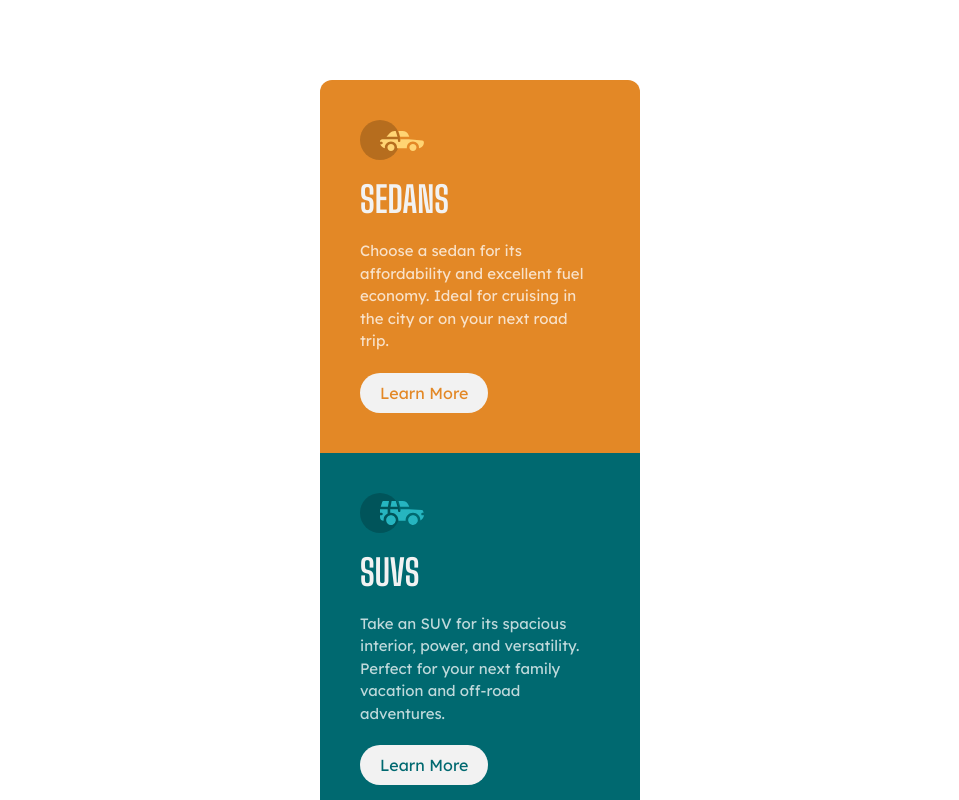
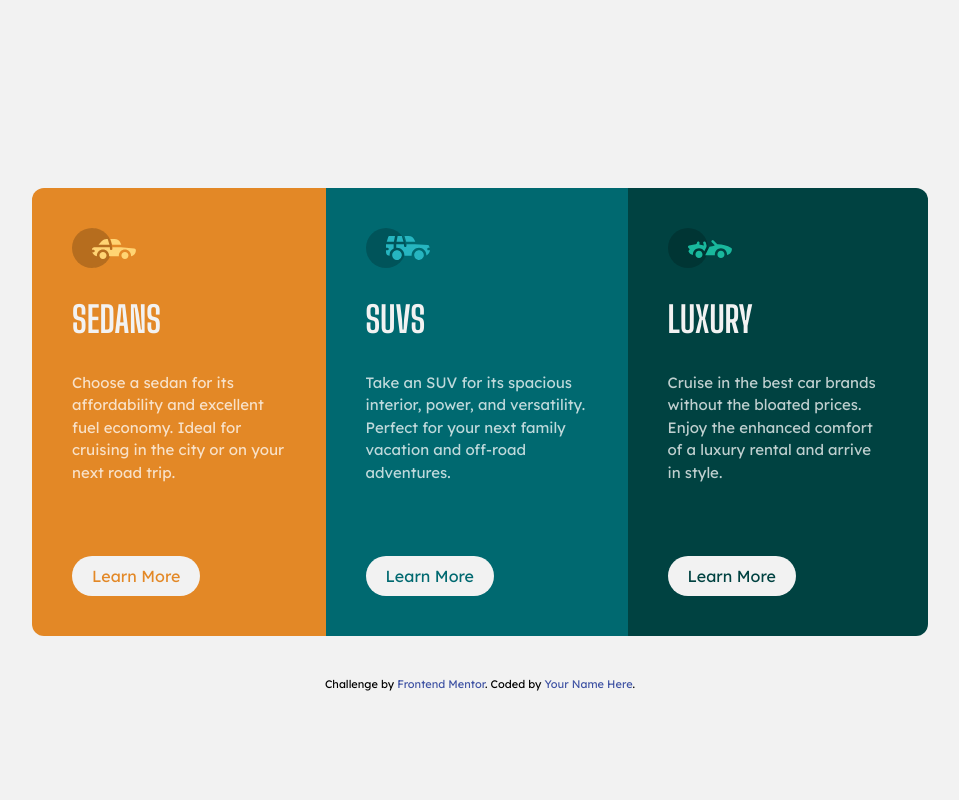
Before and after one commit to taufanbasri/card-component, a website: page index.html in a window 1280 px wide. Shown: the top 800 px of the page, without its empty margins (160-1119 px from the left). Drawn offline with Linux system fonts and the light colour scheme.

Commit message:
Desktop Design

```diff
--- a/index.html
+++ b/index.html
@@ -21,22 +21,21 @@
     .attribution a { color: hsl(228, 45%, 44%); }
   </style>
 </head>
-<body class="flex flex-col gap-10 items-center content-center justify-center min-h-screen pt-20  font-lexend">
+<body class="flex flex-col gap-10 items-center content-center justify-center min-h-screen pt-20  font-lexend bg-very-light-gray">
 
-  <main class="flex flex-col max-w-xs rounded-xl overflow-hidden
-  ">
-    <div class="bg-bright-orange p-10 flex flex-col gap-5 items-start">
+  <main class="flex flex-col max-w-xs rounded-xl overflow-hidden lg:flex-row lg:max-w-4xl">
+    <div class="bg-bright-orange p-10 flex flex-col gap-5 items-start lg:gap-8">
       <svg width="64" height="40" xmlns="http://www.w3.org/2000/svg"><g fill="none" fill-rule="evenodd"><circle fill="#000" opacity=".201" cx="20" cy="20" r="20"/><path d="M52.936 24.11c1.942 0 3.517 1.542 3.517 3.445 0 1.903-1.575 3.445-3.517 3.445s-3.516-1.542-3.516-3.445c0-1.903 1.574-3.445 3.516-3.445zm-21.957 0c1.942 0 3.517 1.542 3.517 3.445 0 1.903-1.575 3.445-3.517 3.445s-3.516-1.542-3.516-3.445c0-1.903 1.574-3.445 3.516-3.445zm6.948-4.848v1.429c0 .716.61 1.293 1.348 1.259a1.295 1.295 0 001.225-1.295v-1.393h8.256l13.483 1.313c.956.093 1.676.881 1.676 1.814 0 2.89-2.126 5.303-4.926 5.819.397-3.557-2.458-6.62-6.053-6.62-3.646 0-6.504 3.14-6.039 6.723h-9.879c.466-3.588-2.397-6.722-6.039-6.722-3.595 0-6.45 3.062-6.052 6.62-2.14-.398-3.916-1.912-4.61-3.931h1.142c.731 0 1.32-.598 1.285-1.322-.033-.678-.629-1.2-1.322-1.2H20v-.251c0-1.274 1.066-2.243 2.306-2.243h15.62zM42.59 11c2.645 0 4.99 1.556 5.972 3.963l.726 1.779H40.17L38.413 11h4.178zm-6.865 0l1.758 5.741H26.505l3.357-3.654A6.502 6.502 0 0134.644 11h1.082z" fill="#FFD473" fill-rule="nonzero"/></g></svg>
       <h2 class="font-shoulders text-4xl uppercase text-very-light-gray">Sedans</h2>
-      <p class="text-[15px] text-transparent-white">
+      <p class="text-[15px] text-transparent-white mb-10">
         Choose a sedan for its affordability and excellent fuel economy. Ideal for cruising in the city or on your next road trip.
       </p>
       <button class="bg-very-light-gray px-5 py-2 text-bright-orange rounded-full hover:bg-bright-orange hover:text-very-light-gray hover:ring hover:ring-very-light-gray active:text-very-light-gray active:ring active:ring-very-light-gray">Learn More</button>
     </div>
-    <div class="bg-dark-cyan p-10 flex flex-col gap-5 items-start">
+    <div class="bg-dark-cyan p-10 flex flex-col gap-5 items-start lg:gap-8">
       <svg width="64" height="40" xmlns="http://www.w3.org/2000/svg"><g fill="none" fill-rule="evenodd"><circle fill="#000" opacity=".201" cx="20" cy="20" r="20"/><path d="M31.002 22.358c2.917 0 5.18 2.593 4.762 5.506a4.828 4.828 0 01-2.962 3.778 4.797 4.797 0 01-5.3-1.165c-1.188-1.26-1.235-2.613-1.263-2.613-.42-2.924 1.857-5.506 4.763-5.506zm22 0c3.457 0 5.798 3.567 4.41 6.744A4.816 4.816 0 0152.3 31.94a4.826 4.826 0 01-4.06-4.077c-.42-2.915 1.846-5.506 4.762-5.506zm-15.04-6.083v1.462a1.29 1.29 0 001.352 1.29c.693-.033 1.227-.631 1.227-1.326v-1.426h8.3l13.056.716a1.29 1.29 0 011.164.917c.27.895.446 1.477.563 1.87h-1.047c-.694 0-1.291.534-1.324 1.228a1.29 1.29 0 001.288 1.352h1.445c-.164 2.225-1.57 4.193-3.6 5.05.13-4.212-3.255-7.63-7.384-7.63-4.317 0-7.762 3.718-7.358 8.086h-7.285c.43-4.655-3.503-8.531-8.131-8.046v-3.543h7.734zm-10.312 0v4.308a7.4 7.4 0 00-4.006 7.274 3.874 3.874 0 01-3.642-3.864v-1.635h1.46a1.29 1.29 0 000-2.58h-1.461v-3.213l.003-.29h7.646zm14.986-8.196c2.65 0 5 1.592 5.984 4.055l.63 1.579a5.525 5.525 0 01-.065-.004l-.026-.002-.034-.002-.022-.002a4.178 4.178 0 00-.224-.006l-.098-.001h-.039l-.136-.001h-.052l-.326-.001H40.211L38.528 8.08zm-13.632 0l-1.122 5.616h-7.144l1.47-4.71a1.29 1.29 0 011.231-.906h5.565zm6.832 0l1.683 5.615h-7.007l1.121-5.615h4.203z" fill="#26B5C0" fill-rule="nonzero"/></g></svg>
       <h2 class="font-shoulders text-4xl uppercase text-very-light-gray">SUVs</h2>
-      <p class="text-[15px] text-transparent-white">
+      <p class="text-[15px] text-transparent-white mb-10">
         Take an SUV for its spacious interior, power, and versatility. Perfect for your next family vacation  and off-road adventures.
       </p>
       <button class="bg-very-light-gray px-5 py-2 text-dark-cyan rounded-full hover:bg-dark-cyan
@@ -44,10 +43,10 @@
       hover:ring
       hover:ring-very-light-gray">Learn More</button>
     </div>
-    <div class="bg-very-dark-cyan p-10 flex flex-col gap-5 items-start">
+    <div class="bg-very-dark-cyan p-10 flex flex-col gap-5 items-start lg:gap-8">
       <svg width="64" height="40" xmlns="http://www.w3.org/2000/svg"><g fill="none" fill-rule="evenodd"><circle fill="#000" opacity=".201" cx="20" cy="20" r="20"/><path d="M30.98 22.835c1.941 0 3.516 1.604 3.516 3.583 0 1.978-1.575 3.582-3.517 3.582s-3.516-1.604-3.516-3.582c0-1.979 1.574-3.583 3.516-3.583zm21.956 0c1.942 0 3.517 1.604 3.517 3.583 0 1.978-1.575 3.582-3.517 3.582s-3.516-1.604-3.516-3.582c0-1.979 1.574-3.583 3.516-3.583zm-9.143-10.45a1.27 1.27 0 011.819 0l3.715 3.784c4.444-.115 9.7 1.142 13.964 3.753.387.237.624.664.624 1.124 0 3.006-2.126 5.514-4.926 6.05.397-3.698-2.458-6.882-6.053-6.882-3.646 0-6.504 3.264-6.039 6.99h-9.669c.76-1.544.993-2.026 1.337-2.711l.082-.162c.421-.835 1.056-2.07 2.883-5.65 1.68-.023 3.47-.408 5.247-1.403l-2.984-3.04a1.328 1.328 0 010-1.854zm-7.68 1.064c.683-.2 1.395.202 1.592.898l.749 2.652a3.46 3.46 0 01-.247 2.51l-1.733 3.395-.216.424c-1.07-1.89-3.06-3.114-5.279-3.114-3.595 0-6.45 3.184-6.052 6.885-1.832-.347-3.414-1.537-4.278-3.276a1.331 1.331 0 01.117-1.376l.955-1.303-1.325-1.295c-.751-.735-.376-2.024.64-2.231l6.614-1.346.13-.026c.092-.019.145-.03.157-.031.314-.146 1.07-.591 1.07-1.506 0-.734.592-1.327 1.316-1.31.712.016 1.268.662 1.256 1.388a4.11 4.11 0 01-.348 1.611 22.69 22.69 0 014.7 1.146l-.7-2.473a1.314 1.314 0 01.882-1.622z" fill="#19B89D" fill-rule="nonzero"/></g></svg>
       <h2 class="font-shoulders text-4xl uppercase text-very-light-gray">Luxury</h2>
-      <p class="text-[15px] text-transparent-white">
+      <p class="text-[15px] text-transparent-white mb-10">
         Cruise in the best car brands without the bloated prices. Enjoy the enhanced comfort of a luxury rental and arrive in style.
       </p>
       <button class="
```
Also changed, not shown: styles.css.
